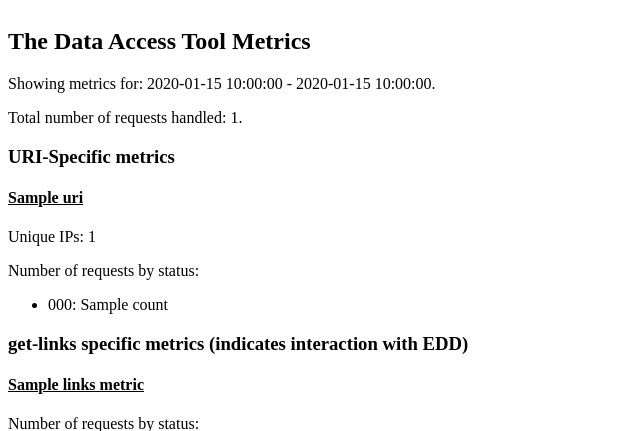
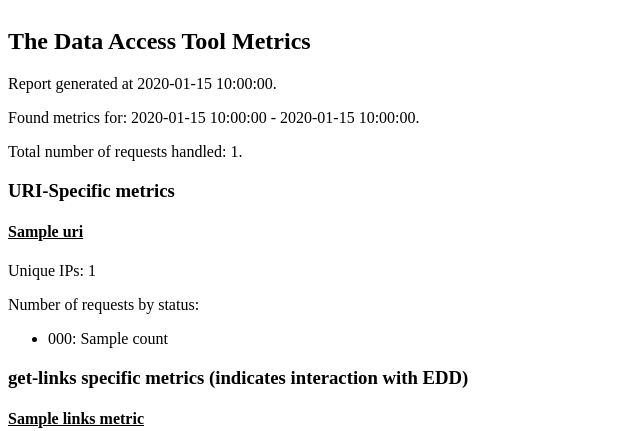
Before and after one commit to nsidc/data-access-tool-backend, a Python web app: template src/dat_backend/templates/app_metrics.html.jinja in a window 1280 px wide. Shown: the top 431 px of the page, without its empty margins (0-640 px from the left). Run offline with Jinja, Linux system fonts and the light colour scheme; the template is opened without the code that fills it: most values are stand-ins (such as "Sample title", 1, 10 or a date in 2020).

Commit message:
Implement cache for metrics page

```diff
--- a/environment.yml
+++ b/environment.yml
@@ -12,6 +12,7 @@ dependencies:
   - gunicorn ~=22.0
   - requests ~=2.32
   - openssl ~=3.4.1 # required for production ssl behind the Apache proxy.
+  - flask-caching ~=2.3.1
 
   # Dev deps
   - pytest ~=8.2
--- a/src/dat_backend/__init__.py
+++ b/src/dat_backend/__init__.py
@@ -6,6 +6,7 @@ import traceback
 import flask_restx as frx
 from flask import Flask
 from flask_cors import CORS
+from flask_caching import Cache
 
 from dat_backend.reverse_proxy import ReverseProxied
 from dat_backend.constants import RESPONSE_CODES
@@ -35,6 +36,10 @@ app.logger.setLevel(logging.INFO)
 secret_key = os.environ.get("DAT_FLASK_SECRET_KEY")
 app.secret_key = secret_key
 
+# Setup caching
+cache = Cache(config={"CACHE_TYPE": "SimpleCache", "CACHE_DEFAULT_TIMEOUT": 60})
+cache.init_app(app)
+
 
 @app.errorhandler(Exception)  # noqa
 def handle_exception(e):
--- a/src/dat_backend/routes/metrics.py
+++ b/src/dat_backend/routes/metrics.py
@@ -1,3 +1,4 @@
+import datetime as dt
 import gzip
 import json
 from pathlib import Path
@@ -8,7 +9,7 @@ import flask_restx as frx
 from flask import render_template
 from werkzeug.wrappers import Response
 
-from dat_backend import api
+from dat_backend import api, cache
 from dat_backend.constants import RESPONSE_CODES
 
 
@@ -103,6 +104,8 @@ def metrics_from_logs(server_logs_dir: Path):
 
 @api.route("/api/metrics")
 class ApplicationMetrics(frx.Resource):  # type: ignore[misc]
+    # Implement a 2.5 minute cache for metrics
+    @cache.cached(timeout=150)
     @api.response(*RESPONSE_CODES[200])  # type: ignore[misc]
     @api.response(*RESPONSE_CODES[500])  # type: ignore[misc]
     def get(self) -> Response:
@@ -113,6 +116,7 @@ class ApplicationMetrics(frx.Resource):  # type: ignore[misc]
         return Response(
             render_template(
                 "app_metrics.html.jinja",
+                request_time=dt.datetime.now(),
                 max_datetime=metrics["max_datetime"],
                 min_datetime=metrics["min_datetime"],
                 total_num_requests=total_num_requests,
--- a/src/dat_backend/templates/app_metrics.html.jinja
+++ b/src/dat_backend/templates/app_metrics.html.jinja
@@ -5,8 +5,13 @@
       <h2>The Data Access Tool Metrics</h2>
 
       <p>
-        Showing metrics for: {{ min_datetime }} - {{ max_datetime }}.
+        Report generated at {{ request_time }}.
       </p>
+
+      <p>
+        Found metrics for: {{ min_datetime }} - {{ max_datetime }}.
+      </p>
+
       <p>
         Total number of requests handled: {{ total_num_requests }}.
       </p>
```
